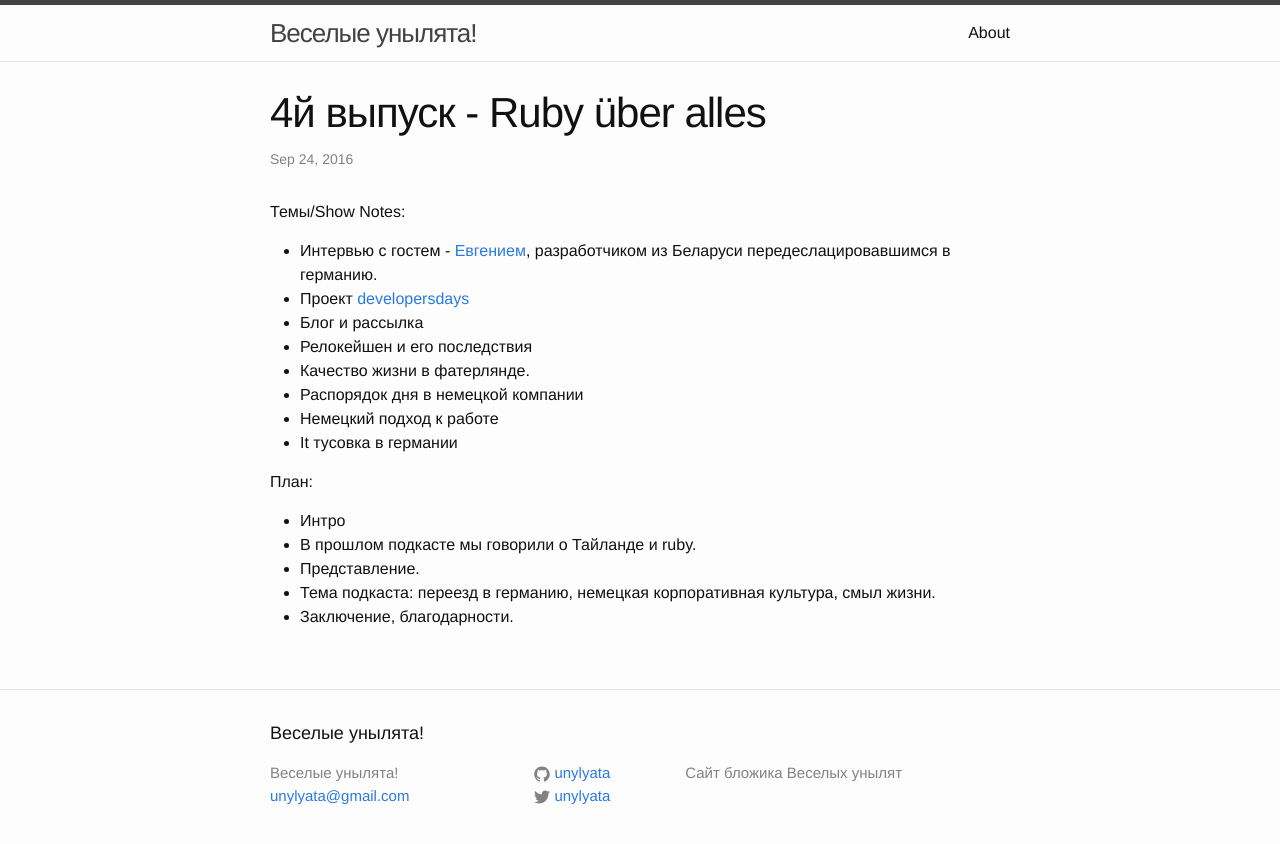
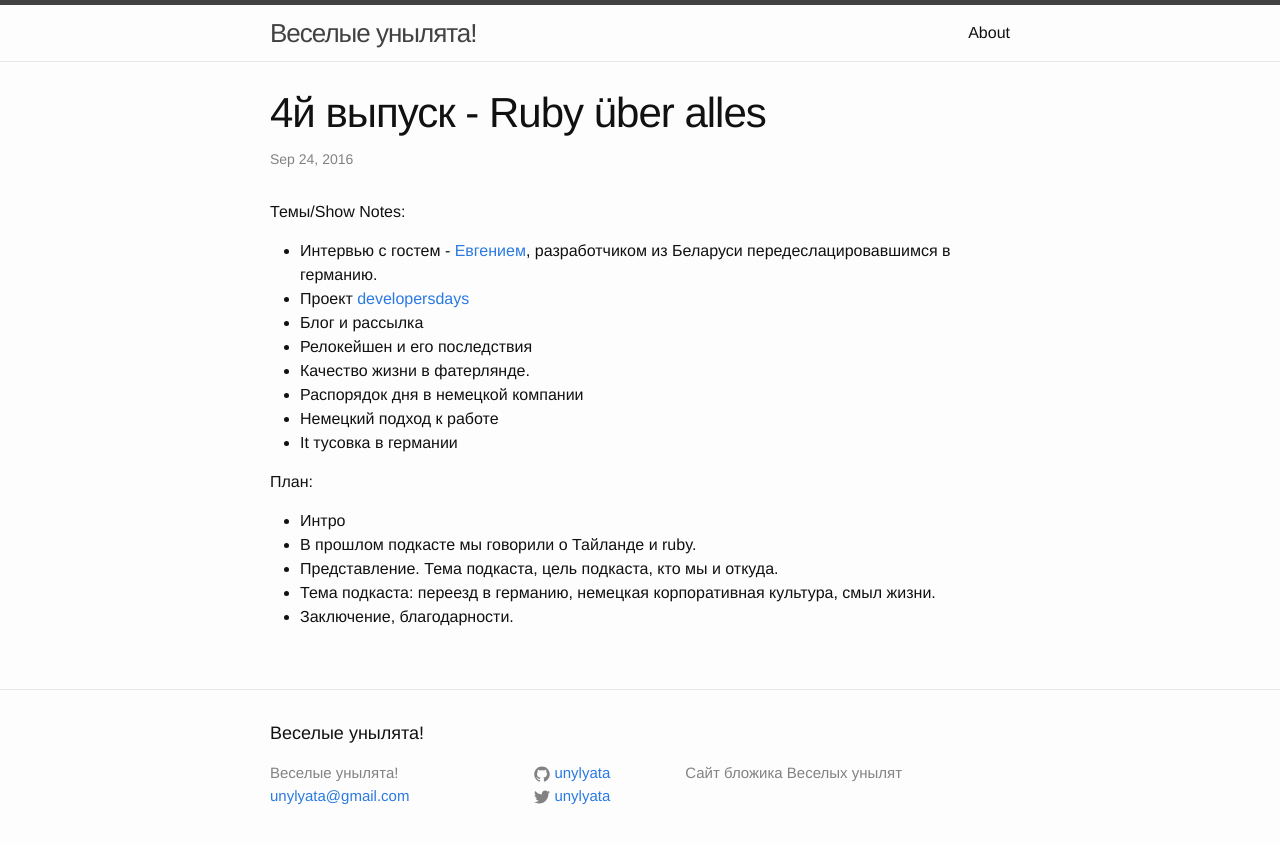
Before and after one commit to unylyata/unylyata.github.io, a Jekyll site: the page built from _posts/2016-09-24-podcast-4.markdown, in a window 1280 px wide. Shown: the top 844 px of the page. Built offline with Jekyll 4.4.1, drawn with Linux system fonts in a browser that asks for light colours; comment, search, counter and statistics services are not loaded.

Commit message:
Update 2016-09-24-podcast-4.markdown

```diff
--- a/_posts/2016-09-24-podcast-4.markdown
+++ b/_posts/2016-09-24-podcast-4.markdown
@@ -22,6 +22,6 @@ comments: true
 
 - Интро
 - В прошлом подкасте мы говорили о Тайланде и ruby.
-- Представление.
+- Представление. Тема подкаста, цель подкаста, кто мы и откуда.
 - Тема подкаста: переезд в германию, немецкая корпоративная культура, смыл жизни.
 - Заключение, благодарности.
```
